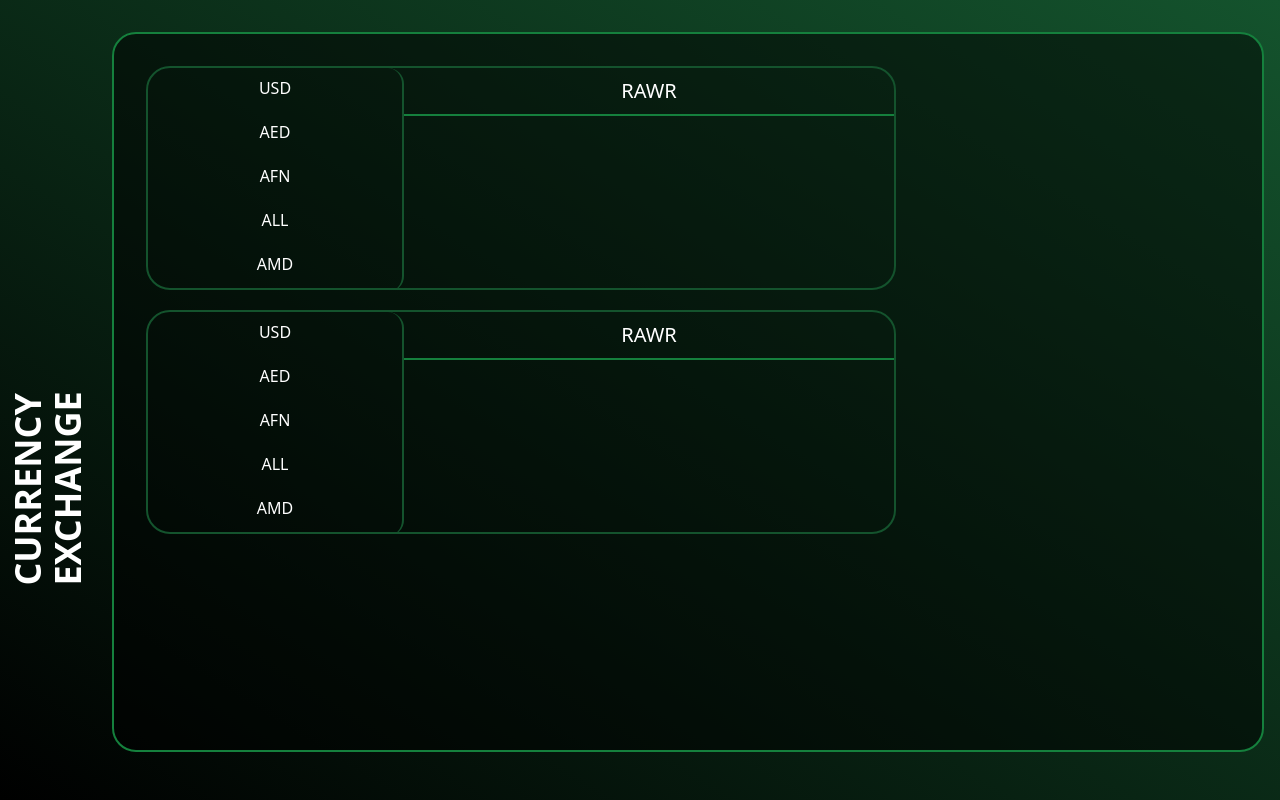
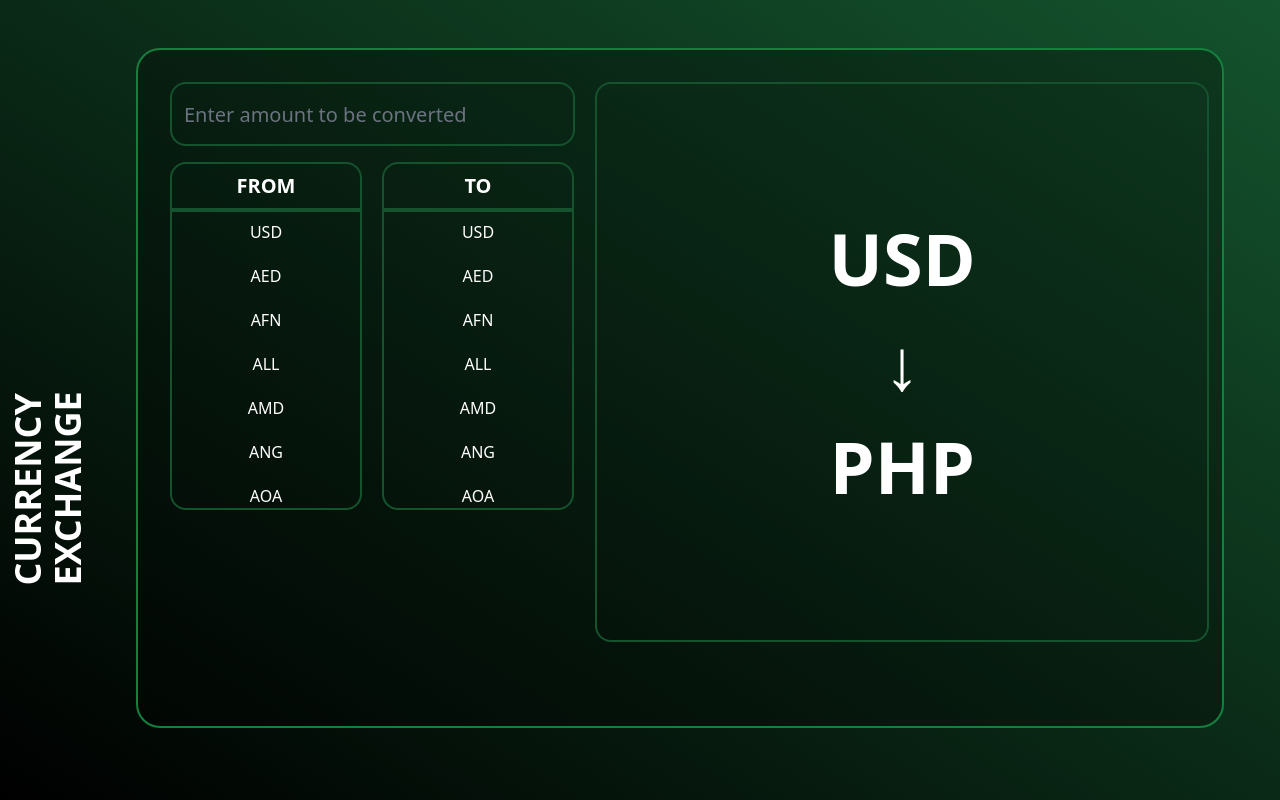
Before and after one commit to CholoRdD/Currency, a SvelteKit app in the folder CurrencyConvert/: page / in a window 1280 px wide. Built offline with nearby package versions, Linux system fonts and the light colour scheme.

Commit message:
Finished the UI of the system

```diff
--- a/CurrencyConvert/src/routes/+page.svelte
+++ b/CurrencyConvert/src/routes/+page.svelte
@@ -2,19 +2,20 @@
 	import CurrencyList from './CurrencyList.svelte';
 	import Display from './Display.svelte';
 	import Header from './Header.svelte';
+	import Output from './Output.svelte';
 	import Value from './Value.svelte';
 </script>
 
 <div class="flex min-h-screen flex-row bg-gradient-to-tr from-black to-green-900">
-	<div class="">
+	<div>
 		<Header />
 	</div>
 	<div
-		class="mx-4 my-8 flex h-[90vh] w-full flex-row rounded-3xl border-2 border-green-700 bg-black bg-opacity-50 p-8"
+		class="mx-10 my-12 flex h-[85vh] w-[85vw] flex-row rounded-3xl border-2 border-green-700 bg-black bg-opacity-30 p-8"
 	>
-		<div class="flex flex-col gap-5">
+		<div class="flex flex-row gap-5">
 			<Display />
-			<Display />
+			<Output />
 		</div>
 	</div>
 </div>
--- a/CurrencyConvert/src/routes/CurrencyList.svelte
+++ b/CurrencyConvert/src/routes/CurrencyList.svelte
@@ -1,26 +1,50 @@
 <script>
-
 	let apiKey = 'cfa119cbaabf69fb4a42fdc1';
 	let api = `https://v6.exchangerate-api.com/v6/${apiKey}/latest/USD`;
 	import { currency } from './CurrencyArray.js';
-    let title = "";
+	let title = '';
 
-function titleChange(code) {
- title = code;
-};
-
-
+	// function titleChange(code) {
+	//  title = code;
+	// };
 </script>
 
-<div>
+<div class="flex flex-row gap-5">
+	<div>
+		<p
+			class="flex h-12 w-48 flex-wrap items-center justify-center gap-1
+	overflow-scroll overflow-x-hidden rounded-t-2xl border-2 border-green-900 bg-transparent text-xl font-bold text-white"
+		>
+			FROM
+		</p>
+		<div
+			class="flex h-[300px] w-48 flex-wrap items-center justify-center gap-1
+        overflow-scroll overflow-x-hidden rounded-b-2xl border-2 border-green-900 bg-transparent text-white"
+		>
+			{#each currency as code}
+				<button class="h-10 w-full border-blue-800 hover:bg-green-600 hover:font-bold"
+					>{code}</button
+				>
+			{/each}
+		</div>
+	</div>
 
-	<div
-		class="flex h-56 w-64 flex-wrap items-center justify-center gap-1
-        overflow-scroll overflow-x-hidden rounded-2xl border-r-2 border-green-900 bg-transparent text-white"
-	>
-    {#each currency as code}
-        <button class="h-10 w-full border-blue-800 hover:bg-green-600 hover:font-bold">{code}</button>
-
-    {/each}
+	<div>
+		<p
+			class="flex h-12 w-48 flex-wrap items-center justify-center gap-1
+	overflow-scroll overflow-x-hidden rounded-t-2xl border-2 border-green-900 bg-transparent text-xl font-bold text-white"
+		>
+			TO
+		</p>
+		<div
+			class="flex h-[300px] w-48 flex-wrap items-center justify-center gap-1
+        overflow-scroll overflow-x-hidden rounded-b-2xl border-2 border-green-900 bg-transparent text-white"
+		>
+			{#each currency as code}
+				<button class="h-10 w-full border-blue-800 hover:bg-green-600 hover:font-bold"
+					>{code}</button
+				>
+			{/each}
+		</div>
 	</div>
 </div>
--- a/CurrencyConvert/src/routes/Display.svelte
+++ b/CurrencyConvert/src/routes/Display.svelte
@@ -1,45 +1,18 @@
 <script>
+	import CurrencyList from './CurrencyList.svelte';
+</script>
 
-	import CurrencyList from "./CurrencyList.svelte";
-
-</script>
-<!-- <div
-	class="ml-16 flex h-[420px] w-1/3 flex-col overflow-hidden rounded-br-[5rem] rounded-tl-[5rem] bg-blue-500"
->
-	<div
-		class="flex h-[5rem] w-full items-center justify-end bg-blue-900 px-8 text-4xl italic text-white"
-	>
-		Exchange Rates
-	</div>
-
-	<div class="flex h-1/4 w-full flex-row items-center justify-center gap-8 px-8">
-		<div class="h-1/2 w-1/4 bg-green-500"></div>
-		<div class="h-1/6 w-1/4 text-white text-3xl items-center justify-center flex">USD $</div>
-		<div class="h-1/6 w-1/4 text-white text-3xl items-center justify-center flex">54.20</div>
-	</div>
-
-	<div class="flex h-1/4 w-full flex-row items-center justify-center gap-8 px-8">
-		<div class="h-1/2 w-1/4 bg-green-500"></div>
-		<div class="h-1/6 w-1/4 text-white text-3xl items-center justify-center flex">USD $</div>
-		<div class="h-1/6 w-1/4 text-white text-3xl items-center justify-center flex">54.20</div>
-	</div>
-
-	<div class="flex h-1/4 w-full flex-row items-center justify-center gap-8 px-8">
-		<div class="h-1/2 w-1/4 bg-green-500"></div>
-		<div class="h-1/6 w-1/4 text-white text-3xl items-center justify-center flex">USD $</div>
-		<div class="h-1/6 w-1/4 text-white text-3xl items-center justify-center flex">54.20</div>
-	</div>
-
-	<div class="flex h-1/4 w-full flex-row items-center justify-center gap-8 px-8">
-		<div class="h-1/2 w-1/4 bg-green-500"></div>
-		<div class="h-1/6 w-1/4 text-white text-3xl items-center justify-center flex">USD $</div>
-		<div class="h-1/6 w-1/4 text-white text-3xl items-center justify-center flex">54.20</div>
-	</div>
-</div> -->
-
+<!--
 <div class=" border-2 border-green-900 w-[750px] h-56 rounded-3xl hover:border-green-600 flex flex-row overflow-hidden">
 <CurrencyList />
 <div class="bg-transparent border-b-2 h-12 w-[494px] border-green-700 text-white flex items-center justify-center text-xl">
 RAWR
 </div>
+</div> -->
+
+<div>
+	<div class="flex flex-col gap-4">
+		<input type="text" placeholder="Enter amount to be converted" class="w-[405px] h-16 rounded-2xl bg-transparent border-2 border-green-900 text-green-500 focus:border-green-500 text-xl">
+		<CurrencyList />
+	</div>
 </div>
--- /dev/null
+++ b/CurrencyConvert/src/routes/Output.svelte
@@ -0,0 +1,5 @@
+<div class="w-[48vw] h-[70vh] flex justify-center items-center text-white text-7xl font-bold flex-col gap-8 bg-transparent border-2 border-green-900 rounded-2xl">
+    <p>USD</p>
+    <p>↓</p>
+    <p>PHP</p>
+</div>
```
